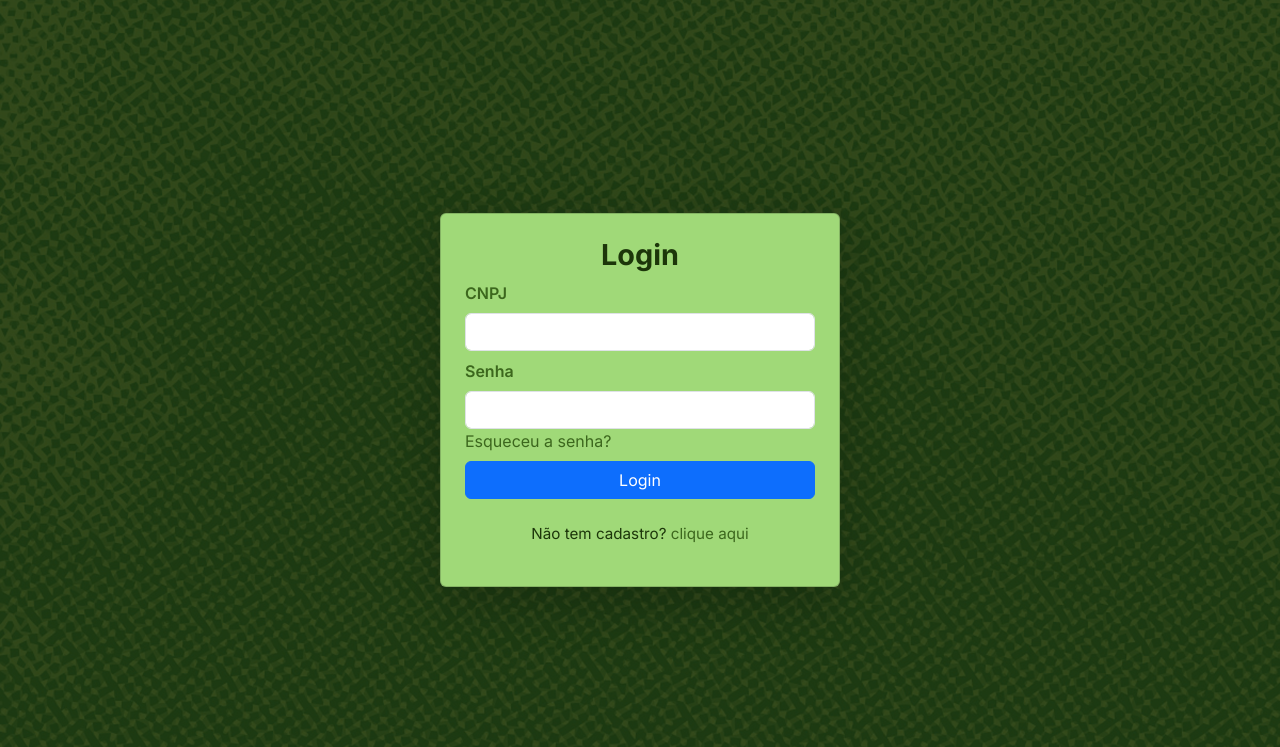
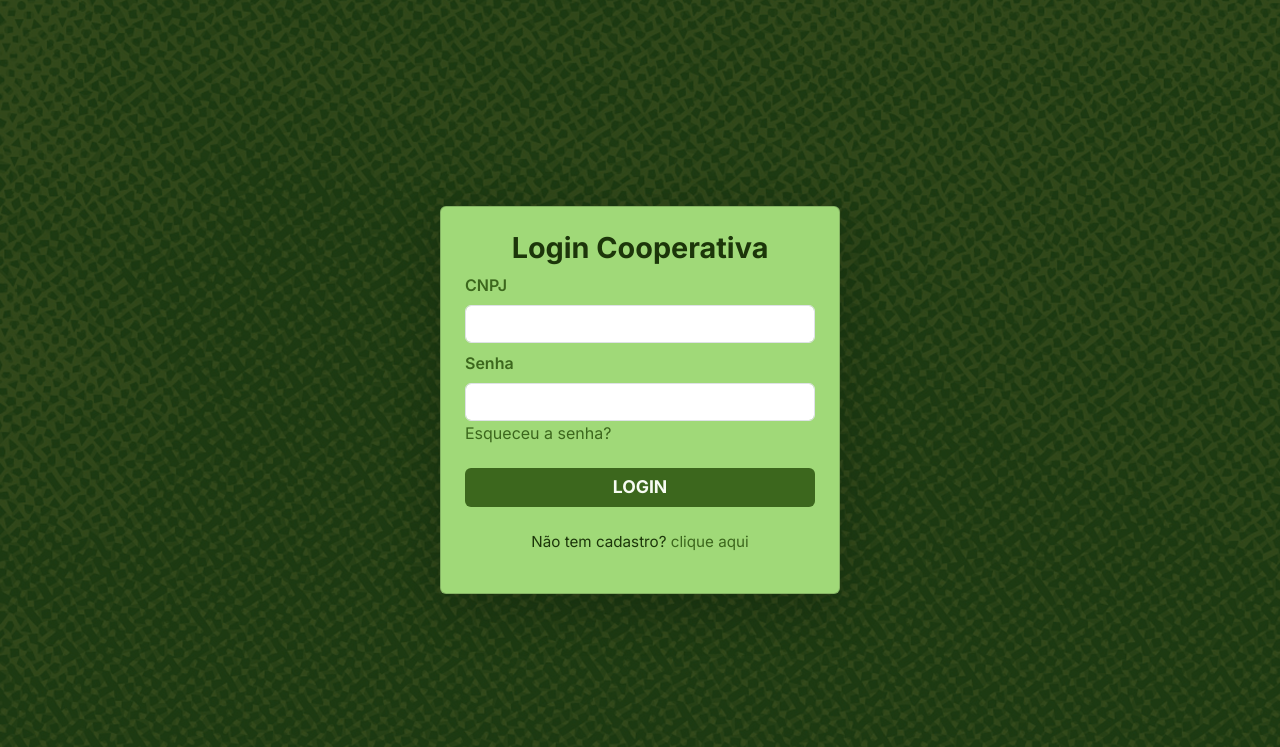
Before and after one commit to gustav0-rdg/tcc_cooperativas, a Flask app: page /login in a window 1280 px wide. Shown: the top 747 px of the page. Run offline with Flask 3, Linux system fonts and the light colour scheme.

Commit message:
FIX: Correção da identidade visual da página login cooperativa

```diff
--- a/static/css/login/login.css
+++ b/static/css/login/login.css
@@ -23,7 +23,8 @@ body {
 }
 
 #form input:focus {
-    border-color: var(--verde-escuro-medio);
+    border: 2px solid;
+    border-color: var(--verde-escuro-medio) !important;
     box-shadow: 0 0 0 0.25rem rgba(var(--verde-escuro-medio), 0.25);
 }
 
@@ -32,14 +33,14 @@ body {
     text-align: center;
     background-color: var(--verde-escuro-medio) !important;
     color: var(--verde-claro) !important;
-    border: 0;
+    border: none !important;
     text-transform: uppercase;
-    font-weight: 700;
-    font-size: 1.1rem;
+    font-weight: 700  !important;
+    font-size: 1.1rem !important;
     padding: 10px 0;
     border-radius: 5px;
     margin-top: 15px;
-    transition: background-color 0.3s;
+    transition: background-color 0.3s !important;
 }
 
 .btn-login:hover {
--- a/templates/login-admin.html
+++ b/templates/login-admin.html
@@ -4,7 +4,7 @@
 <head>
     <meta charset="UTF-8">
     <meta name="viewport" content="width=device-width, initial-scale=1.0">
-    <title>Recoopera | Login Admin</title>
+    <title>RECOOPERA | Login Admin</title>
     <!-- Link Bootstrap -->
     <link href="https://cdn.jsdelivr.net/npm/bootstrap@5.3.8/dist/css/bootstrap.min.css" rel="stylesheet"
         integrity="sha384-sRIl4kxILFvY47J16cr9ZwB07vP4J8+LH7qKQnuqkuIAvNWLzeN8tE5YBujZqJLB" crossorigin="anonymous">
--- a/templates/login-cooperado.html
+++ b/templates/login-cooperado.html
@@ -3,7 +3,7 @@
 <head>
   <meta charset="UTF-8"> <!-- Define o padrão de codificação de caracteres -->
   <meta name="viewport" content="width=device-width, initial-scale=1.0"> <!-- Faz o layout ser responsivo em dispositivos móveis -->
-  <title>login | Cooperado</title> <!-- Define o título que aparecerá na aba do navegador -->
+  <title>RECOOPERA | Login Cooperado</title> <!-- Define o título que aparecerá na aba do navegador -->
 
   <!-- Importa o arquivo com as cores padrão do sistema -->
   <link rel="stylesheet" href="../static/css/root-de-cores.css">
@@ -30,7 +30,7 @@
 
       <!-- Card centralizado com sombra e espaçamento interno -->
       <div class="card shadow-lg p-4" style="max-width: 400px; width: 90%;">
-        <h1 class="text-center mb-2">Login</h1> <!-- Título do formulário -->
+        <h1 class="text-center mb-2">Login Cooperado</h1> <!-- Título do formulário -->
 
         <!-- Início do formulário de login -->
         <form action="/post/login" method="post" id="form">
--- a/templates/login-cooperativa.html
+++ b/templates/login-cooperativa.html
@@ -3,7 +3,7 @@
 <head>
   <meta charset="UTF-8"> <!-- Define o conjunto de caracteres como UTF-8 -->
   <meta name="viewport" content="width=device-width, initial-scale=1.0"> <!-- Garante que a página se ajuste em diferentes tamanhos de tela -->
-  <title>Login | Cooperativa</title> <!-- Título que aparece na aba do navegador -->
+  <title> RECOOPERA | Login Cooperativa</title> <!-- Título que aparece na aba do navegador -->
 
   <!-- Links para os estilos CSS personalizados -->
   <link rel="stylesheet" href="../static/css/root-de-cores.css"> <!-- Define as cores padrões do projeto -->
@@ -26,7 +26,7 @@
 
       <!-- Card com sombra, padding e tamanho máximo definido -->
       <div class="card shadow-lg p-4" style="max-width: 400px; width: 90%;">
-        <h1 class="text-center mb-2">Login</h1> <!-- Título centralizado -->
+        <h1 class="text-center mb-2">Login Cooperativa</h1> <!-- Título centralizado -->
 
         <!-- Formulário de login -->
         <form action="/post/login" method="post" id="form">
@@ -34,7 +34,7 @@
           <!-- Campo de entrada para o CNPJ -->
           <div class="mb-2">
             <label for="cnpj" class="form-label">CNPJ</label>
-            <input type="text" id="cnpj" name="cnpj" class="form-control" required>
+            <input type="text" id="cnpj" name="cnpj" class="form-control form-input" required>
           </div>
 
           <!-- Campo de entrada para a senha -->
@@ -46,7 +46,7 @@
           </div>
 
           <!-- Botão de login (simulado como link) -->
-          <button type="submit" class="btn btn-primary w-100">Login</button>
+          <button type="submit" class="btn btn-primary btn-login w-100">Login</button>
           <!-- Link para página de cadastro -->
           <p class="text-center mt-4">
             Não tem cadastro? <a href="/cadastro" class="link_a"> clique aqui </a>
```
